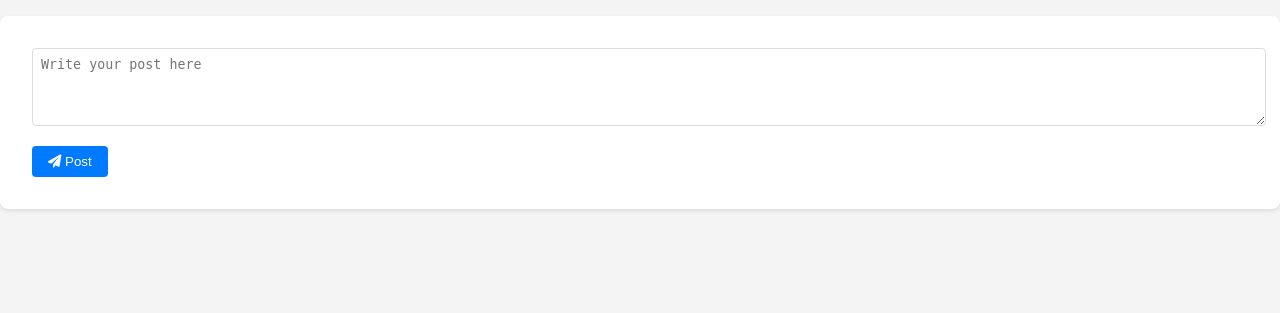
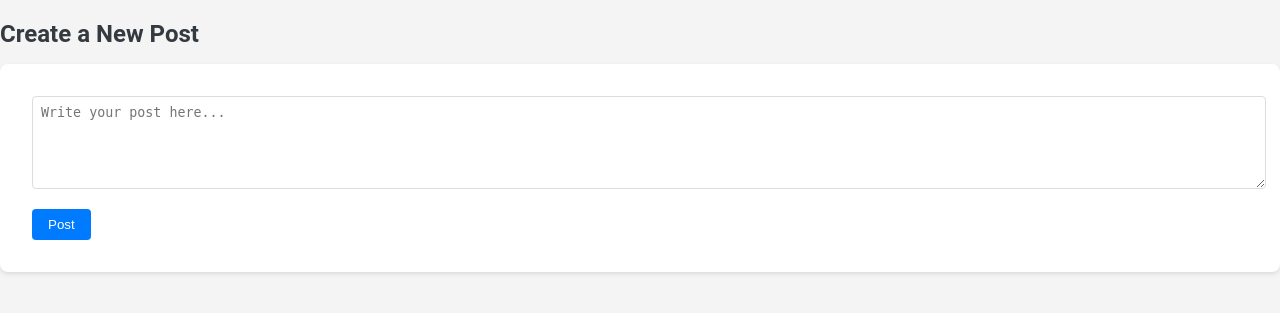
Before and after one commit to DiscuSauce/DiscuSauce, a Flask app: page /create_post in a window 1280 px wide. Shown: the part 111-424 px from the top of the page. Run offline with Flask 2, Linux system fonts and the light colour scheme; the visitor is signed in with stand-in values (Sample User, id 1).

Commit message:
Update create_post.html

```diff
--- a/templates/create_post.html
+++ b/templates/create_post.html
@@ -1,10 +1,11 @@
-{% extends 'base.html' %}
+{% extends "base.html" %}
 
 {% block title %}Create Post{% endblock %}
 
 {% block content %}
-<form action="{{ url_for('create_post') }}" method="post">
-    <textarea name="content" rows="4" placeholder="Write your post here"></textarea>
-    <button type="submit" class="btn btn-primary"><i class="fas fa-paper-plane"></i> Post</button>
+<h2>Create a New Post</h2>
+<form method="post">
+    <textarea name="content" rows="5" placeholder="Write your post here..."></textarea>
+    <button type="submit">Post</button>
 </form>
 {% endblock %}
```
